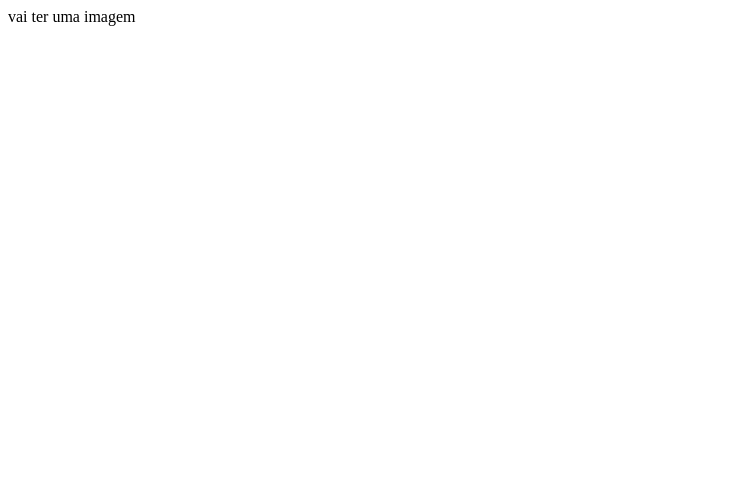
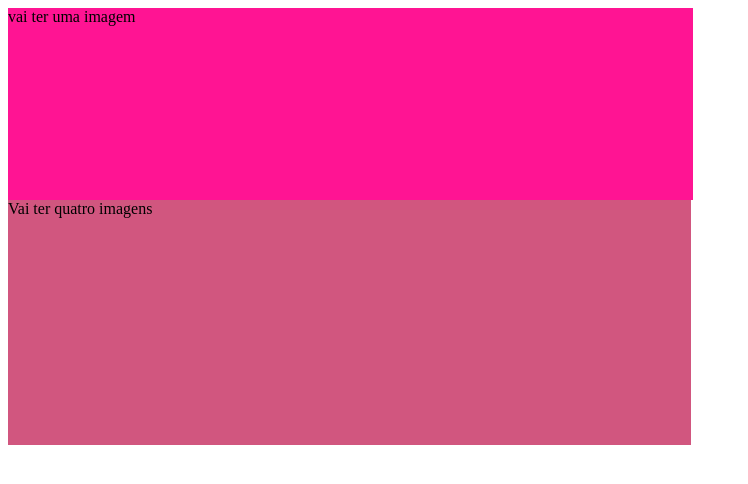
Before and after one commit to juliavalvess/projeto-1-2B, a plain HTML site: page index.html in a window 1280 px wide. Shown: the whole page, without its empty margins (0-748 px from the left). Drawn offline with Linux system fonts and the light colour scheme.

Commit message:
01/042024

```diff
--- a/index.html
+++ b/index.html
@@ -8,5 +8,6 @@
 </head>
 <body>
     <header class="cabecalho">vai ter uma imagem </header>
+    <section class="primeira-seção"> Vai ter quatro imagens</section>
 </body>
 </html>
--- a/style.css
+++ b/style.css
@@ -1,5 +1,10 @@
 .cabecalho{
 width: 685px;
 height: 192px;
-background-color:FC31A1 ;
+background-color:deeppink ;
 }
+.primeira-seção{
+    width: 683px;
+    height: 245px;
+    background-color:rgb(209, 86, 127) ;
+    }
```
